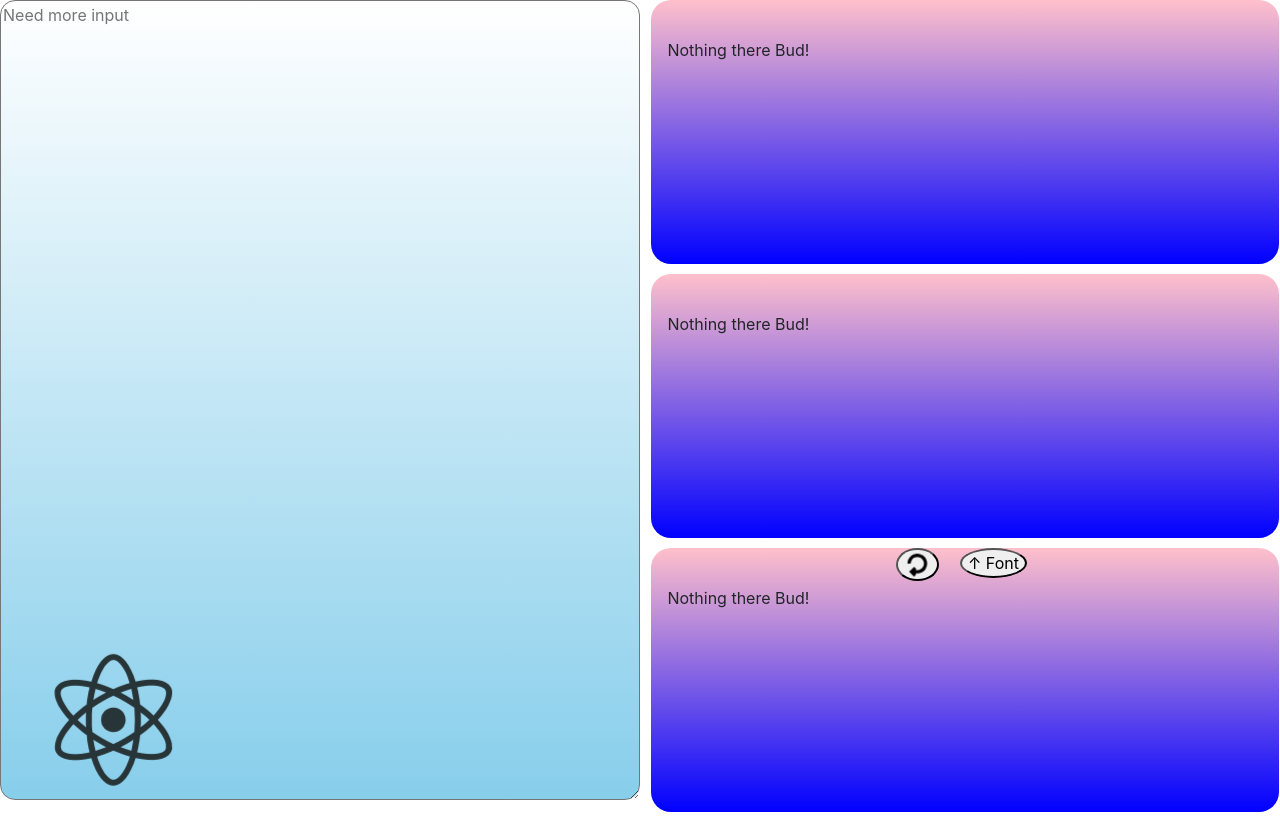
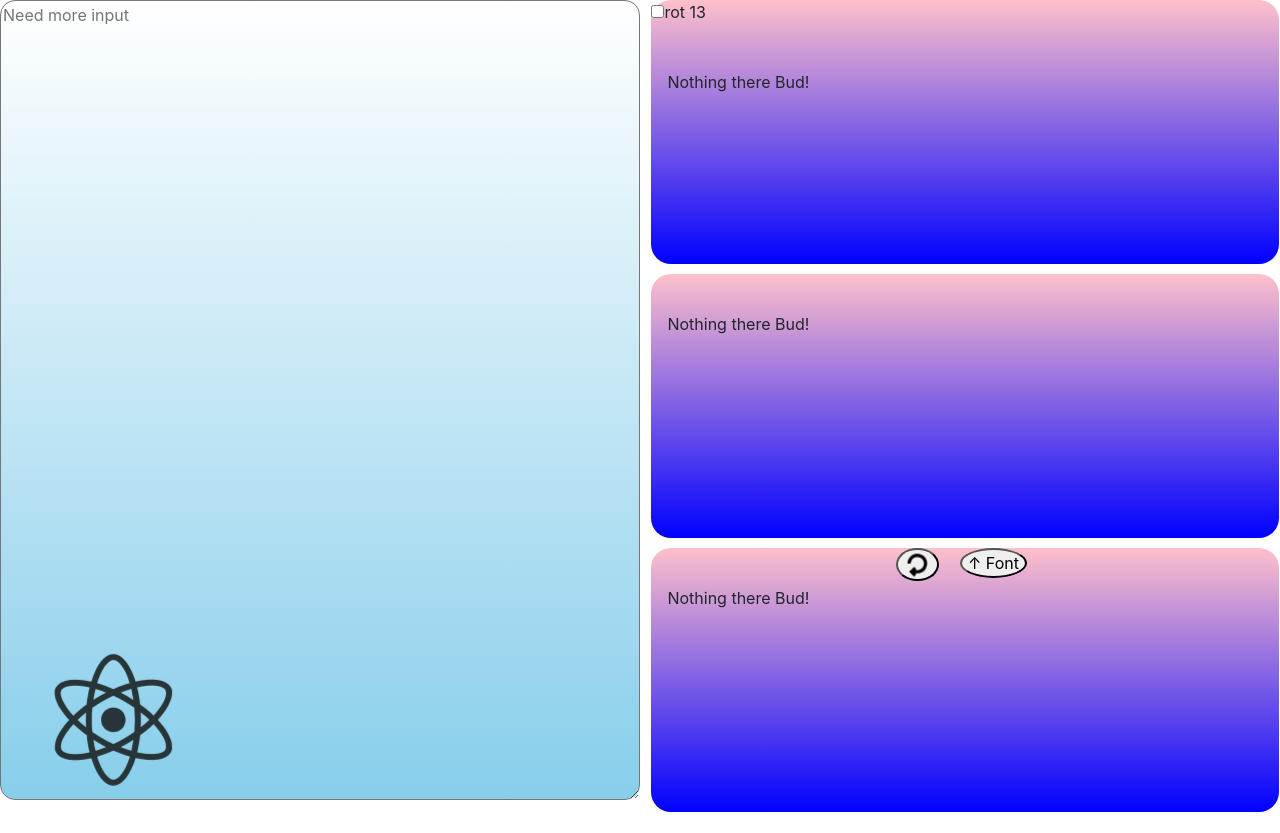
Before and after one commit to sgr2848/K-ko, a React (Create React App) app: page / in a window 1280 px wide. Built offline with nearby package versions, Linux system fonts and the light colour scheme.

Commit message:
added cipher(rot 13) for fun

```diff
--- a/src/App.js
+++ b/src/App.js
@@ -6,7 +6,9 @@ import TextInput from "./Component/TextInput";
 import AllCaps from "./Component/AllCaps";
 import IncreasedFont from "./Component/IncreasedFont";
 import BackwardsText from "./Component/BackwardsText";
+import Cipher from "./Cipher.js";
 import "bootstrap/dist/css/bootstrap.css";
+import cipher from "./Cipher.js";
 
 class App extends Component {
   state = {
@@ -31,17 +33,16 @@ class App extends Component {
   }
   getTextBackWards() {
     if (this.state.some_text.length === 0) {
-      return (
-        <p >Nothing there Bud! </p>
-      );
+      return <p>Nothing there Bud!</p>;
     } else {
       return (
-        <p  style={this.style}>
+        <p >
           {[...this.state.some_text].reverse().join("")}
         </p>
       );
     }
   }
+  //
   textLookUp() {
     if (this.state.some_text.length === 0)
       return (
@@ -59,6 +60,18 @@ class App extends Component {
         {this.state.some_text}
       </p>
     );
+  }
+  getCipher() {
+    if (this.state.some_text.length === 0) {
+      return <p>Nothing there Bud! </p>;
+    } else {
+      return (
+        <p >
+          {cipher.rot_13(this.state.some_text)}
+        </p>
+      );
+    }
+
   }
   handleFontIncrementEvent = () => {
     if (this.state.some_text.length === 0) {
@@ -97,7 +110,10 @@ class App extends Component {
           <div className="filler"></div>
 
           <div className="grid_content">
-            <BackwardsText setTextBackwards={this.getTextBackWards()} />
+            <BackwardsText
+              rot_13 = {this.getCipher()}
+              Backwards={this.getTextBackWards()}
+            />
           </div>
           <div className="grid_content_2">
             <AllCaps setAllCap={this.getAllCap()} />
--- /dev/null
+++ b/src/Cipher.js
@@ -0,0 +1,36 @@
+import React, { Component } from "react";
+class Ciphers {
+  rot_13 = (some_text) => {
+    let plainTextArray = some_text.split("");
+    let cipherTextArray = [];
+    const increment = 13;
+    for (var i = 0; i < plainTextArray.length; i++) {
+      var alpha = plainTextArray[i];
+      var currentAsciiCode = alpha.charCodeAt();
+      // console.log(currentAsciiCode);
+      if (currentAsciiCode > 96 && currentAsciiCode < 123) {
+        var cipherText = currentAsciiCode + increment;
+        if (cipherText > 122) {
+          cipherText = cipherText - 26;
+          //   console.log(cipherText);
+          cipherTextArray.push(String.fromCharCode(cipherText));
+        } else {
+          cipherTextArray.push(String.fromCharCode(cipherText));
+        }
+      } else if (currentAsciiCode > 64 && currentAsciiCode < 91) {
+        var cipherText = currentAsciiCode + increment;
+        if (cipherText > 91) {
+          cipherText = cipherText - 26;
+          //   console.log(cipherText);
+          cipherTextArray.push(String.fromCharCode(cipherText));
+        } else {
+          cipherTextArray.push(String.fromCharCode(cipherText));
+        }
+      } else {
+        cipherTextArray.push(alpha);
+      }
+    }
+    return cipherTextArray.join("");
+  }
+}
+export default new Ciphers();
--- a/src/Component/BackwardsText.jsx
+++ b/src/Component/BackwardsText.jsx
@@ -1,9 +1,24 @@
 import React, { Component } from "react";
 import classes from "./css/Divs.module.css";
+import { getByPlaceholderText } from "@testing-library/react";
+const Checkbox = props => <input type="checkbox" value="rot 13" {...props} />;
 class BackwardsText extends Component {
+    state = {
+        checked :false
+    }
+    render() {
+        return (
+          <div className={classes.div}>
+                <Checkbox className={classes.Check}checked={this.state.checked} onChange={this.checkBox} />
+            <label>rot 13</label>
+            {this.state.checked ? this.props.rot_13 : this.props.Backwards}
+          </div>);
+    }
 
-    render() {
-        return <div className={classes.div}>{this.props.setTextBackwards}</div>;
+    checkBox = event => {
+        this.setState({ checked: event.target.checked });
     }
+
+
 }
 export default BackwardsText;
--- a/src/Component/css/Divs.module.css
+++ b/src/Component/css/Divs.module.css
@@ -35,6 +35,14 @@
 
     /* z-index:10; */
 }
+.Check{
+    /* display:block; */
+    /* position:relative; */
+    /* padding-left :10px; */
+    top:10px;
+    left:20px;
+    box-shadow: 0 1px 2px rgba(0,0,0,0.05), inset 0px -15px 10px -12px rgba(0,0,0,0.05), inset 15px 10px -12px rgba(255,255,255,0.1);
+}
 .textInput{
     height: 100vh;
     width: 50vw;
```
